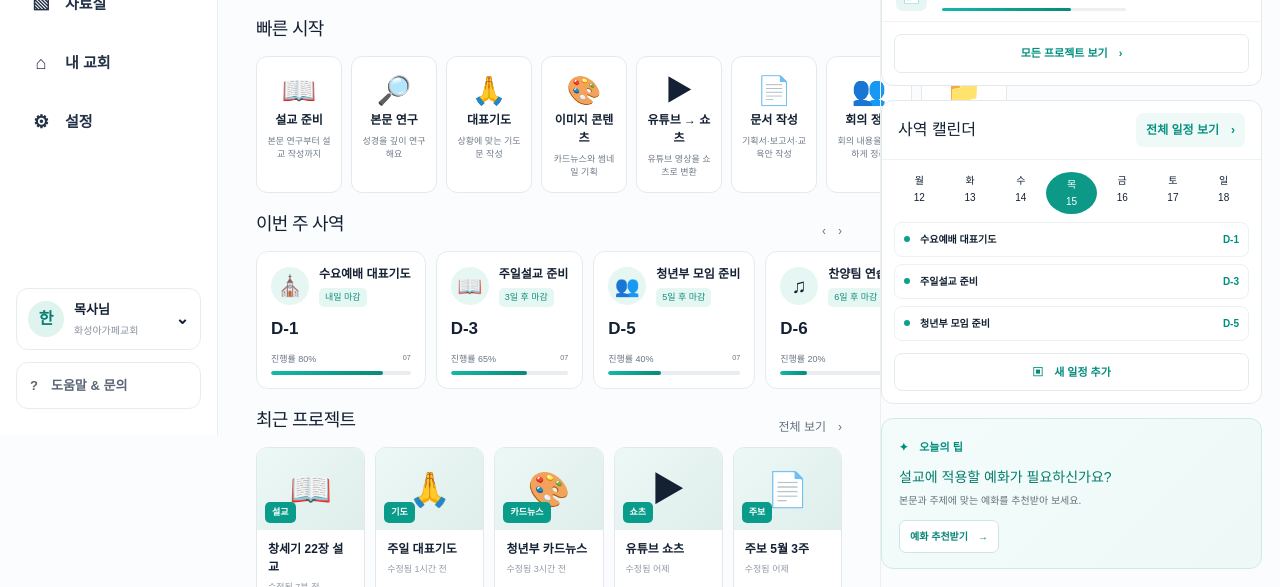
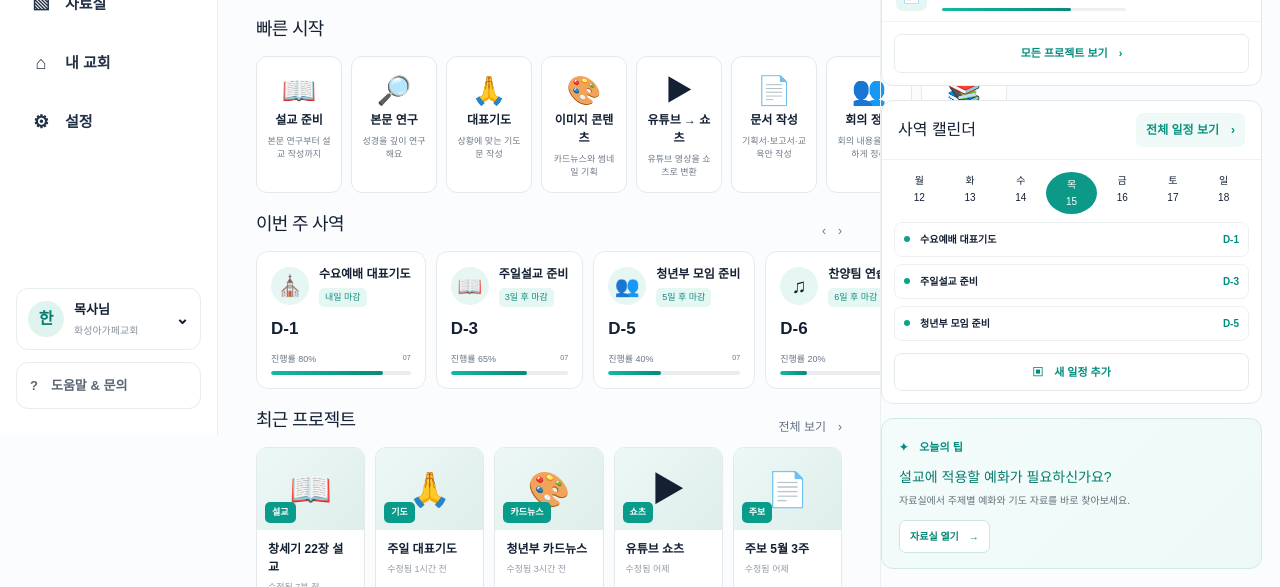
Before and after one commit to a01057674471-dot/ministry-partner, a Next.js app: page / in a window 1280 px wide. Shown: the part 365-952 px from the top of the page. Built offline with nearby package versions, Linux system fonts and the light colour scheme.

Commit message:
Connect dashboard to ministry library

```diff
--- a/app/page.tsx
+++ b/app/page.tsx
@@ -11,7 +11,7 @@ const quickTools = [
   ["유튜브 → 쇼츠", "유튜브 영상을 쇼츠로 변환", "/youtube-shorts", "▶"],
   ["문서 작성", "기획서·보고서·교육안 작성", "/document", "📄"],
   ["회의 정리", "회의 내용을 깔끔하게 정리", "/meeting", "👥"],
-  ["파일 분석", "업로드한 파일을 분석", "/file-analysis", "📁"],
+  ["자료실", "예화·기도·프롬프트 검색", "/library", "📚"],
 ];
 
 const projects = [
@@ -66,7 +66,7 @@ export default function Home() {
           <a href="/projects"><span>▣</span>프로젝트</a>
           <a href="/workspace"><span>▤</span>작업공간</a>
           <a href="/transform"><span>♲</span>변환센터</a>
-          <a href="/file-analysis"><span>▧</span>자료실</a>
+          <a href="/library"><span>▧</span>자료실</a>
           <a href="/roadmap"><span>⌂</span>내 교회</a>
           <a href="/workspace"><span>⚙</span>설정</a>
         </nav>
@@ -90,7 +90,7 @@ export default function Home() {
         <aside className="mp-rightbar">
           <section className="mp-panel mp-project-list"><div className="mp-panel-head"><h2>프로젝트</h2><a href="/projects">＋ 새 프로젝트</a></div>{projects.map(([title,,progress,time,icon]) => <a href="/projects" key={String(title)}><span className="mp-list-icon">{icon}</span><div><strong>{title}</strong><div className="mp-inline-progress"><i style={{width: `${progress}%`}} /></div></div><small>{time}</small><b>☆　⋯</b></a>)}<a className="mp-all" href="/projects">모든 프로젝트 보기　›</a></section>
           <section className="mp-panel mp-calendar"><div className="mp-panel-head"><h2>사역 캘린더</h2><a href="/projects">전체 일정 보기　›</a></div><div className="mp-calendar-week"><span>월<br/>12</span><span>화<br/>13</span><span>수<br/>14</span><span className="today">목<br/>15</span><span>금<br/>16</span><span>토<br/>17</span><span>일<br/>18</span></div>{ministry.slice(0,3).map(([title,,dday]) => <div className="mp-calendar-item" key={String(title)}><i /> <strong>{title}</strong><small>{dday}</small></div>)}<button className="mp-calendar-add">▣　새 일정 추가</button></section>
-          <section className="mp-tip"><b>✦　오늘의 팁</b><h3>설교에 적용할 예화가 필요하신가요?</h3><p>본문과 주제에 맞는 예화를 추천받아 보세요.</p><a href="/sermon">예화 추천받기　→</a></section>
+          <section className="mp-tip"><b>✦　오늘의 팁</b><h3>설교에 적용할 예화가 필요하신가요?</h3><p>자료실에서 주제별 예화와 기도 자료를 바로 찾아보세요.</p><a href="/library">자료실 열기　→</a></section>
         </aside>
       </section>
     </main>
```
